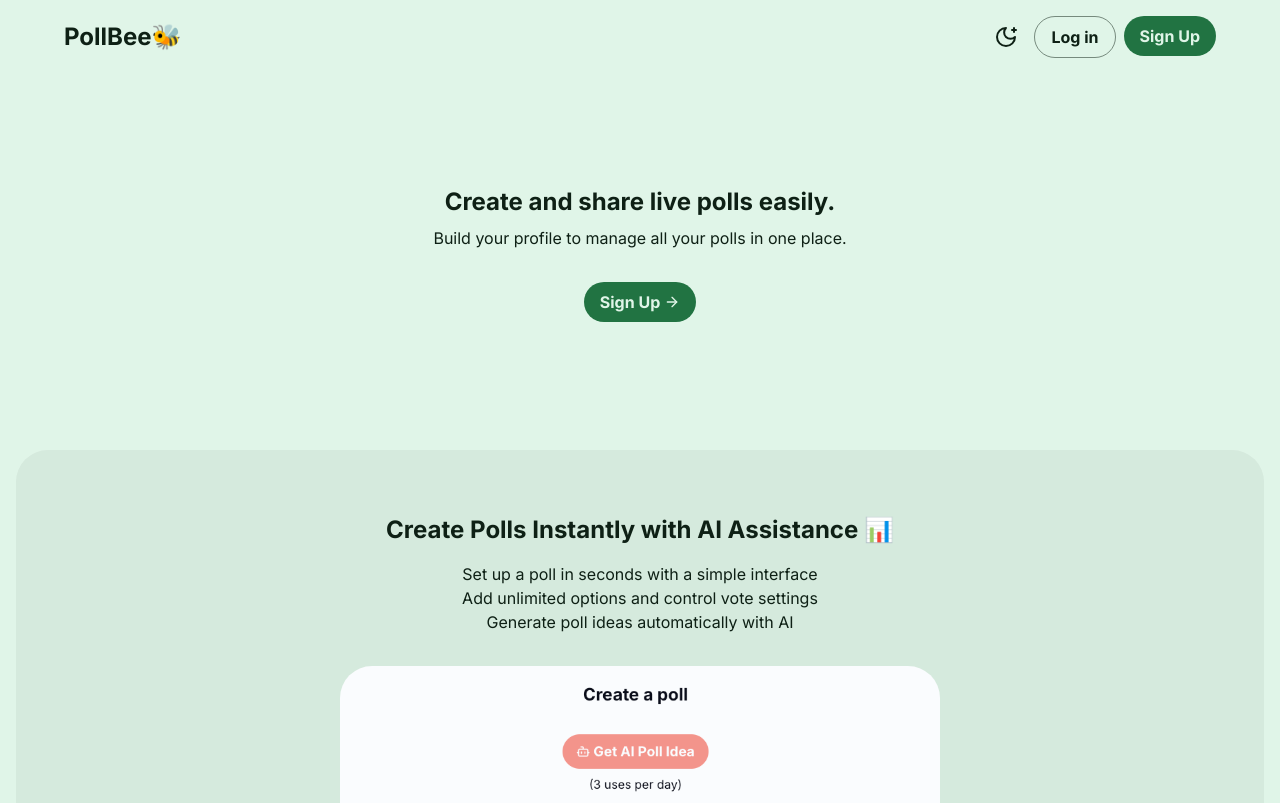
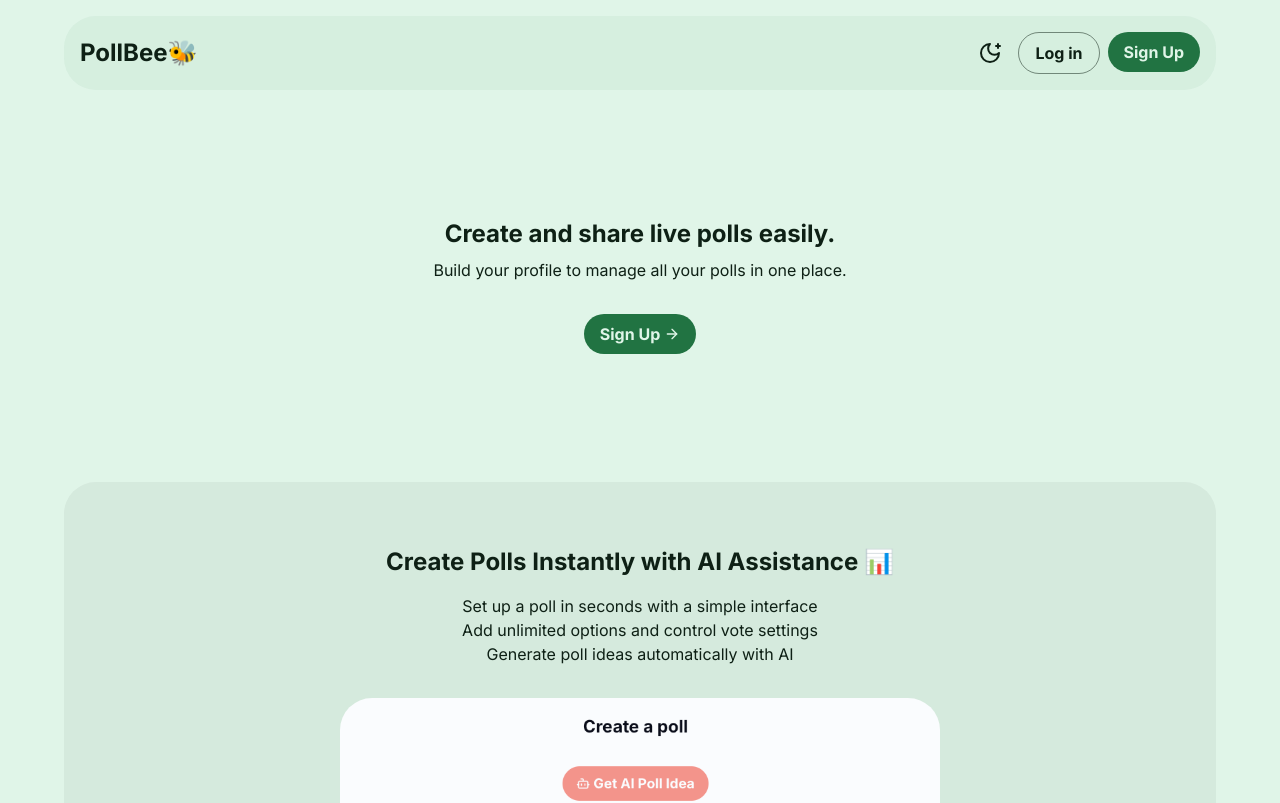
Before and after one commit to jonte265/pollbee, a Next.js app in the folder frontend/: page / in a window 1280 px wide. Shown: the top 803 px of the page. Built offline with nearby package versions, Linux system fonts and the light colour scheme.

Commit message:
change header look

```diff
--- a/frontend/app/page.tsx
+++ b/frontend/app/page.tsx
@@ -27,7 +27,7 @@ export default function Home() {
         animate={{ opacity: 1, y: 0 }}
         transition={{ duration: 0.5 }}
       >
-        <main className="flex flex-col gap-16 text-center ">
+        <main className="flex flex-col gap-16 text-center max-w-6xl m-auto">
           <div className="flex flex-col gap-8 py-16">
             <div className="flex flex-col gap-2 text-center">
               <H2>Create and share live polls easily.</H2>
--- a/frontend/app/poll/[shareId]/page.tsx
+++ b/frontend/app/poll/[shareId]/page.tsx
@@ -7,6 +7,7 @@ import { useState, useEffect, use } from "react";
 import { motion } from "motion/react";
 import Typography from "@/components/ui/typography/Typography";
 import Button from "@/components/Button";
+import H2 from "@/components/ui/typography/H2";
 
 type SharePollParams = Promise<{
   shareId: string;
@@ -110,10 +111,8 @@ export default function SharePollPage({ params }: { params: SharePollParams }) {
         {pollData && (
           <div className="flex flex-col gap-8 w-full max-w-3xl">
             <div className="flex flex-col gap-2">
-              <div className="flex justify-between items-center flex-wrap">
-                <h1 className="text-2xl sm:text-4xl font-bold">
-                  {pollData.poll_title}
-                </h1>
+              <div className="flex justify-between items-center flex-wrap gap-2">
+                <H2>{pollData.poll_title}</H2>
                 <ActiveBadge isActive={pollData.is_active} />
               </div>
 
--- a/frontend/components/Header.tsx
+++ b/frontend/components/Header.tsx
@@ -82,7 +82,7 @@ export default function Header() {
   }
 
   return (
-    <header className="flex flex-col max-w-6xl m-auto gap-4 pb-16">
+    <header className="flex flex-col justify-center max-w-6xl m-auto gap-4 px-4 py-4 mb-16 rounded-4xl bg-primary/5">
       <div className="flex justify-between items-center ">
         <Link href="/">
           <h1 className="font-bold text-xl sm:text-2xl">PollBee🐝</h1>
@@ -145,7 +145,7 @@ export default function Header() {
             exit={{ opacity: 0, y: -10 }}
             transition={{ duration: 0.25, ease: "easeOut" }}
           >
-            <div className="sm:hidden w-full bg-text/5 p-4 rounded-xl flex flex-col gap-4 ">
+            <div className="sm:hidden w-full p-4 rounded-4xl flex flex-col gap-4 ">
               {isLoggedIn ? (
                 <>
                   {/* Logged in menu */}
```
